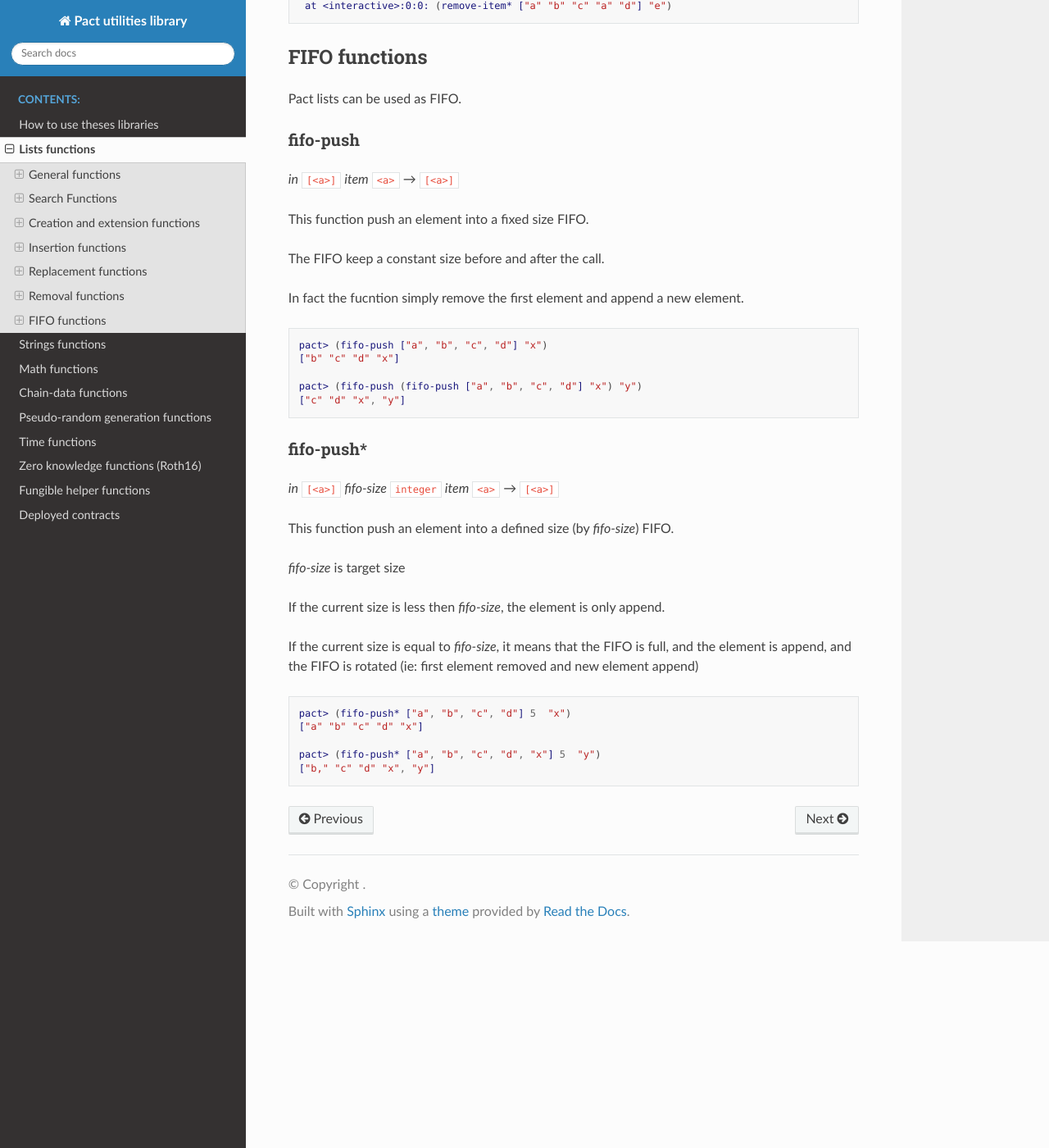
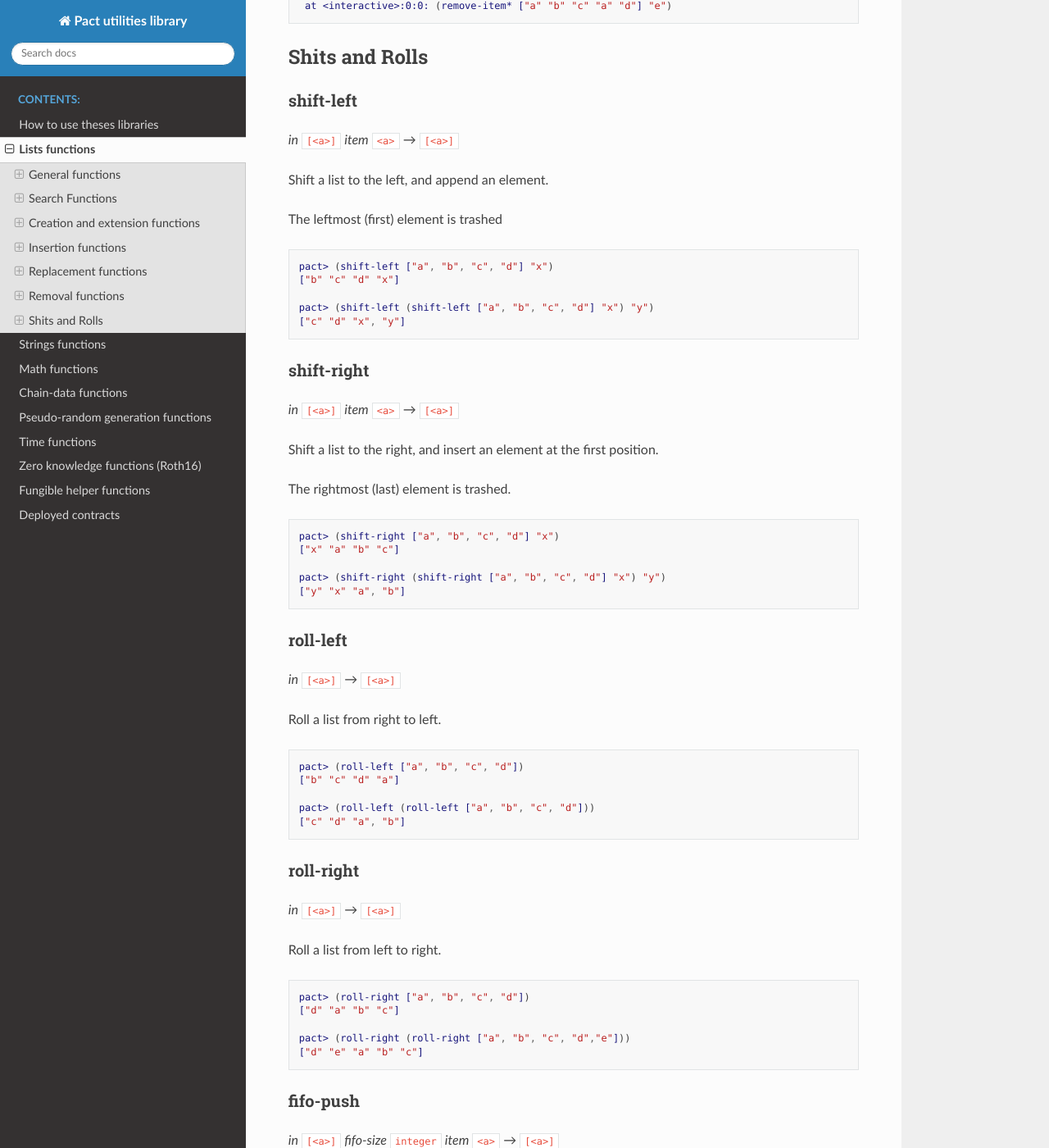
Before and after one commit to CryptoPascal31/pact-util-lib, a Sphinx documentation site: the page built from docs/source/util-lists.rst, in a window 1280 px wide and 1400 px high, scrolled down 8303 px. Shown: the whole window at 82% size. Built offline with Sphinx 7.4.7 and the Read the Docs theme 2.0.0, drawn with Linux system fonts in a browser that asks for light colours; some of the changed text lies outside the part shown.

Commit message:
Add shifts and roll functions.

```diff
--- a/docs/source/util-lists.rst
+++ b/docs/source/util-lists.rst
@@ -418,32 +418,71 @@ Remove and item from the list but raises an error if it does not exist.
    at <interactive>:0:0: (remove-item* ["a" "b" "c" "a" "d"] "e")
 
 
-FIFO functions
---------------
+Shits and Rolls
+----------------
 
-Pact lists can be used as FIFO.
+shift-left
+~~~~~~~~~~~
+*in* ``[<a>]`` *item* ``<a>`` *→* ``[<a>]``
+
+Shift a list to the left, and append an element.
+
+The leftmost (first) element is trashed
+
+.. code:: lisp
+
+  pact> (shift-left ["a", "b", "c", "d"] "x")
+  ["b" "c" "d" "x"]
+
+  pact> (shift-left (shift-left ["a", "b", "c", "d"] "x") "y")
+  ["c" "d" "x", "y"]
+
+shift-right
+~~~~~~~~~~~
+*in* ``[<a>]`` *item* ``<a>`` *→* ``[<a>]``
+
+Shift a list to the right, and insert an element at the first position.
+
+The rightmost (last) element is trashed.
+
+.. code:: lisp
+
+  pact> (shift-right ["a", "b", "c", "d"] "x")
+  ["x" "a" "b" "c"]
+
+  pact> (shift-right (shift-right ["a", "b", "c", "d"] "x") "y")
+  ["y" "x" "a", "b"]
+
+roll-left
+~~~~~~~~~~~
+*in* ``[<a>]`` *→* ``[<a>]``
+
+Roll a list from right to left.
+
+.. code:: lisp
+
+  pact> (roll-left ["a", "b", "c", "d"])
+  ["b" "c" "d" "a"]
+
+  pact> (roll-left (roll-left ["a", "b", "c", "d"]))
+  ["c" "d" "a", "b"]
+
+roll-right
+~~~~~~~~~~~
+*in* ``[<a>]`` *→* ``[<a>]``
+
+Roll a list from left to right.
+
+.. code:: lisp
+
+  pact> (roll-right ["a", "b", "c", "d"])
+  ["d" "a" "b" "c"]
+
+  pact> (roll-right (roll-right ["a", "b", "c", "d","e"]))
+  ["d" "e" "a" "b" "c"]
 
 
 fifo-push
-~~~~~~~~~
-*in* ``[<a>]`` *item* ``<a>`` *→* ``[<a>]``
-
-This function push an element into a fixed size FIFO.
-
-The FIFO keep a constant size before and after the call.
-
-In fact the fucntion simply remove the first element and append a new element.
-
-.. code:: lisp
-
-  pact> (fifo-push ["a", "b", "c", "d"] "x")
-  ["b" "c" "d" "x"]
-
-  pact> (fifo-push (fifo-push ["a", "b", "c", "d"] "x") "y")
-  ["c" "d" "x", "y"]
-
-
-fifo-push*
 ~~~~~~~~~~
 *in* ``[<a>]`` *fifo-size* ``integer`` *item* ``<a>`` *→* ``[<a>]``
 
@@ -453,8 +492,8 @@ This function push an element into a defined size (by *fifo-size*) FIFO.
 
 If the current size is less then *fifo-size*, the element is only append.
 
-If the current size is equal to *fifo-size*, it means that the FIFO is full, and
-the element is append, and the FIFO is rotated (ie: first element removed and new element append)
+If the current size is equal to *fifo-size*, it means that the FIFO is full, the FIFO
+is shifted.
 
 
 .. code:: lisp
```
Also changed, not shown: README.md (+5 -2 lines), 2 other files.
